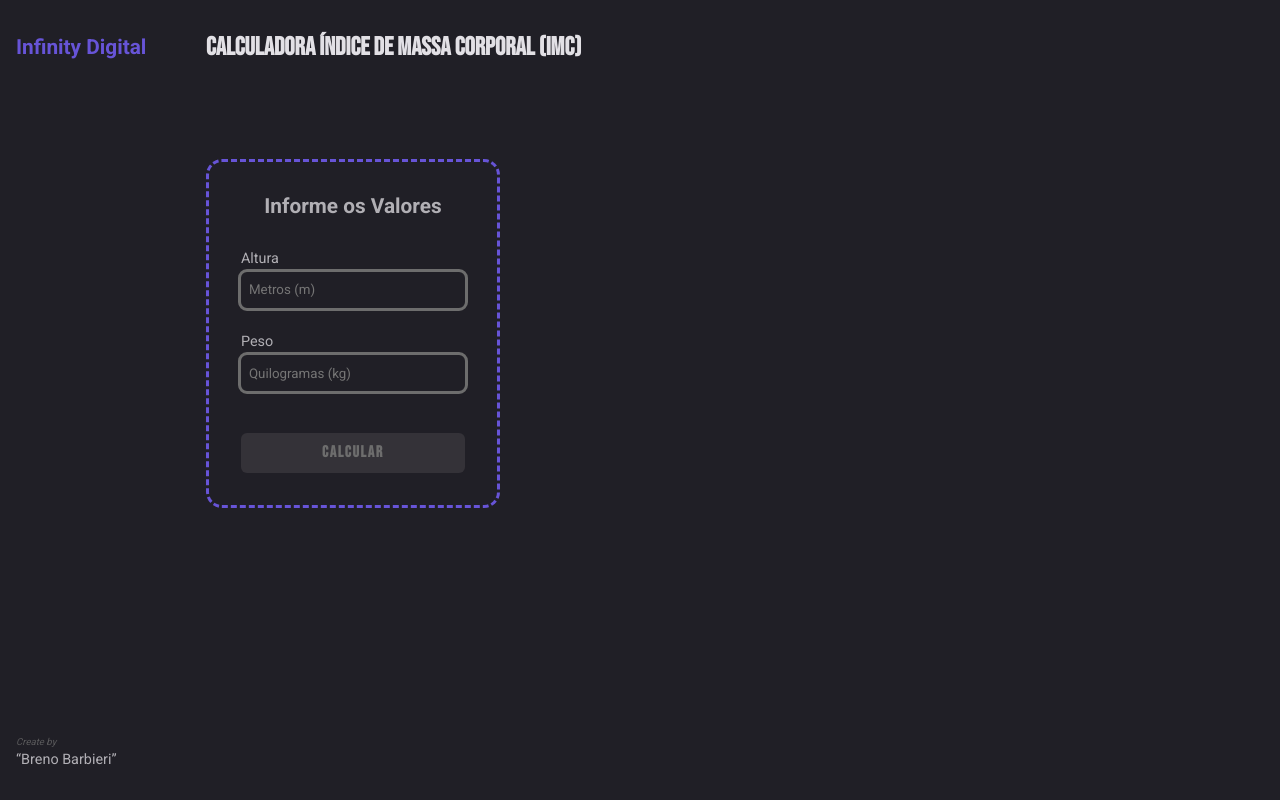
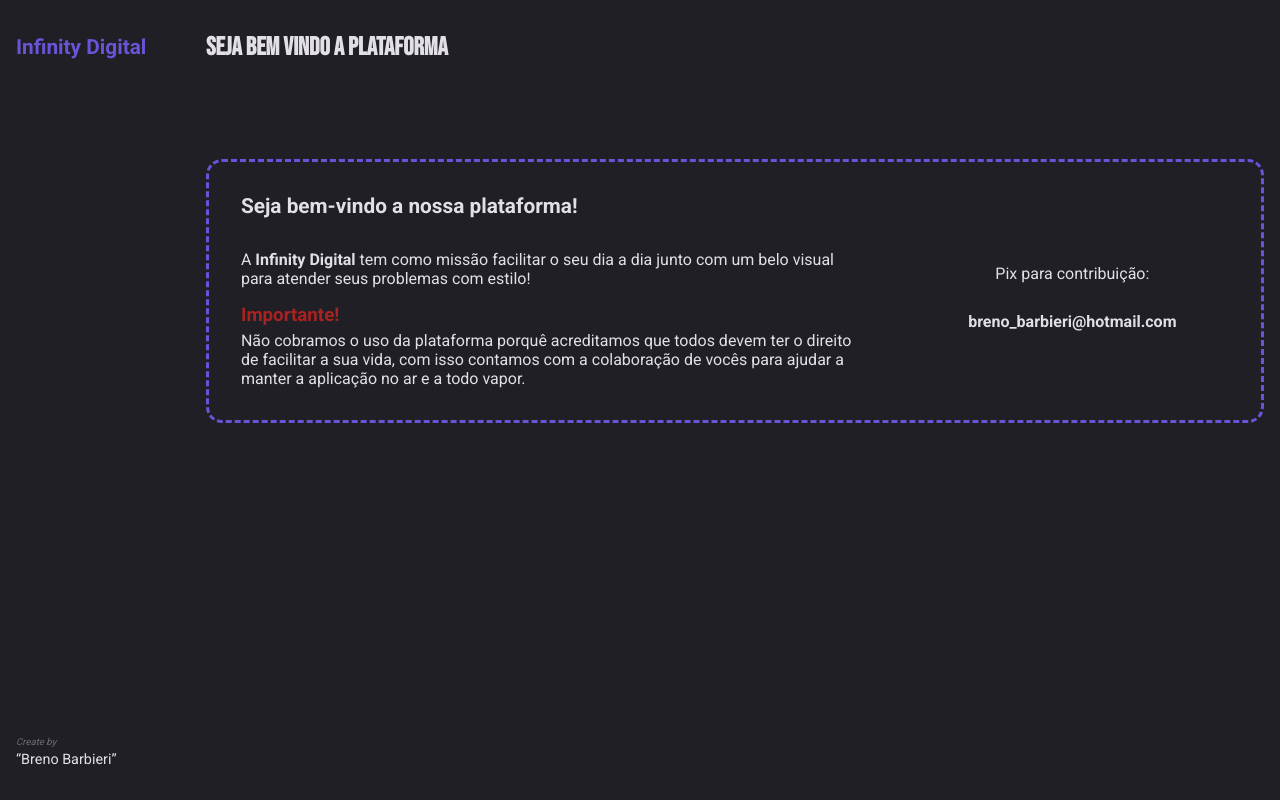
Before and after one commit to BrenoFBarbieri/infinity-digital, a React (Create React App) app: page / in a window 1280 px wide. Built offline with nearby package versions, Linux system fonts and the light colour scheme; the HTML template or start-up script is replaced by a standard one; a web font is replaced by a local one.

Commit message:
Created Application and Presentantion components + width implementation in the card component

```diff
--- a/src/App.jsx
+++ b/src/App.jsx
@@ -2,16 +2,13 @@
 
 import styles from "./App.module.css";
 import Header from "./Componets/Header";
-import BMI from "./Componets/Calculator/Bmi";
+import Application from "./Componets/Application";
 
 function App() {
 	return (
 		<section className={styles.container}>
 			<Header />
-			<div className={styles.content}>
-				<h1>Calculadora Índice de Massa Corporal (IMC)</h1>
-				<BMI />
-			</div>
+			<Application />
 		</section>
 	);
 }
--- a/src/App.module.css
+++ b/src/App.module.css
@@ -3,14 +3,3 @@
 	gap: 2rem;
 	padding: 2rem 1rem;
 }
-.content {
-	width: calc(100vw - 13rem);
-	display: flex;
-	flex-direction: column;
-	gap: 6rem;
-}
-.content > h1 {
-	color: var(--title);
-	font-size: 1.6rem;
-	font-family: var(--tpg-primary);
-}
--- /dev/null
+++ b/src/Componets/Application.jsx
@@ -0,0 +1,18 @@
+import React from "react";
+
+import styles from "./Application.module.css";
+
+import Presentation from "./Presentation";
+// import BMI from "./Calculator/Bmi";
+
+const Application = () => {
+	return (
+		<section className={styles.content}>
+			<h1 className="animeLeft">Seja bem vindo a plataforma</h1>
+			<Presentation />
+			{/* <BMI /> */}
+		</section>
+	);
+};
+
+export default Application;
--- /dev/null
+++ b/src/Componets/Application.module.css
@@ -0,0 +1,11 @@
+.content {
+	width: calc(100vw - 13rem);
+	display: flex;
+	flex-direction: column;
+	gap: 6rem;
+}
+.content > h1 {
+	color: var(--title);
+	font-size: 1.6rem;
+	font-family: var(--tpg-primary);
+}
--- a/src/Componets/Card.jsx
+++ b/src/Componets/Card.jsx
@@ -2,9 +2,12 @@
 
 import styles from "./Card.module.css";
 
-const Card = ({ title, children }) => {
+const Card = ({ title, width, children }) => {
 	return (
-		<div className={"animeLeft " + styles.container}>
+		<div
+			className={"animeLeft " + styles.container}
+			style={{ width: `${width}rem` }}
+		>
 			<h2 className={styles.title}>{title}</h2>
 			{children}
 		</div>
--- a/src/Componets/Card.module.css
+++ b/src/Componets/Card.module.css
@@ -1,7 +1,6 @@
 .container {
 	display: flex;
 	flex-direction: column;
-	align-items: center;
 	padding: 2rem;
 	border: 3px dashed  var(--primary);
 	border-radius: 1rem;
--- /dev/null
+++ b/src/Componets/Presentation.jsx
@@ -0,0 +1,35 @@
+import React from "react";
+
+import styles from "./Presentation.module.css";
+
+import Card from "./Card";
+
+const Presentation = () => {
+	return (
+		<Card title="Seja bem-vindo a nossa plataforma!">
+			<div className={styles.container}>
+				<section>
+					<p>
+						A <b>Infinity Digital</b> tem como missão facilitar o
+						seu dia a dia junto com um belo visual para atender seus
+						problemas com estilo!
+					</p>
+					<h3>Importante!</h3>
+					<p>
+						Não cobramos o uso da plataforma porquê acreditamos que
+						todos devem ter o direito de facilitar a sua vida, com
+						isso contamos com a colaboração de vocês para ajudar a
+						manter a aplicação no ar e a todo vapor.
+					</p>
+				</section>
+				<section>
+					<p>
+						Pix para contribuição: <b>breno_barbieri@hotmail.com</b>
+					</p>
+				</section>
+			</div>
+		</Card>
+	);
+};
+
+export default Presentation;
--- /dev/null
+++ b/src/Componets/Presentation.module.css
@@ -0,0 +1,18 @@
+.container {
+	display: grid;
+	grid-template-columns: 2fr  1fr;
+	gap: 3rem;
+}
+.container > section:nth-child(1) > p:nth-child(1) {
+	margin-bottom: 1rem;
+}
+.container > section > h3 {
+	margin-bottom: .3rem;
+	color: var(--errors);
+}
+.container > section:nth-child(2) {
+	text-align: center;
+}
+.container > section:nth-child(2) > p  {
+	line-height: 3;
+}
--- a/src/index.css
+++ b/src/index.css
@@ -10,7 +10,7 @@
 	--bg-secondary: #343238;
 	--positive: #6DCE23;
 	--alert: #FFB21D;
-	--errors: #A33B20;
+	--errors: #a82222;
 
 	/* Typographies */
 	--tpg-primary: 'Bebas Neue', cursive;
@@ -26,9 +26,8 @@
 body {
   	background: var(--bg-primary);
 }
-h2, h3, span, p, label {
+h2, h3, h4, strong, i, span, p, label {
 	color: var(--title);
-	opacity: 75%;
 }
 button {
 	font-family: var(--tpg-primary);
```
